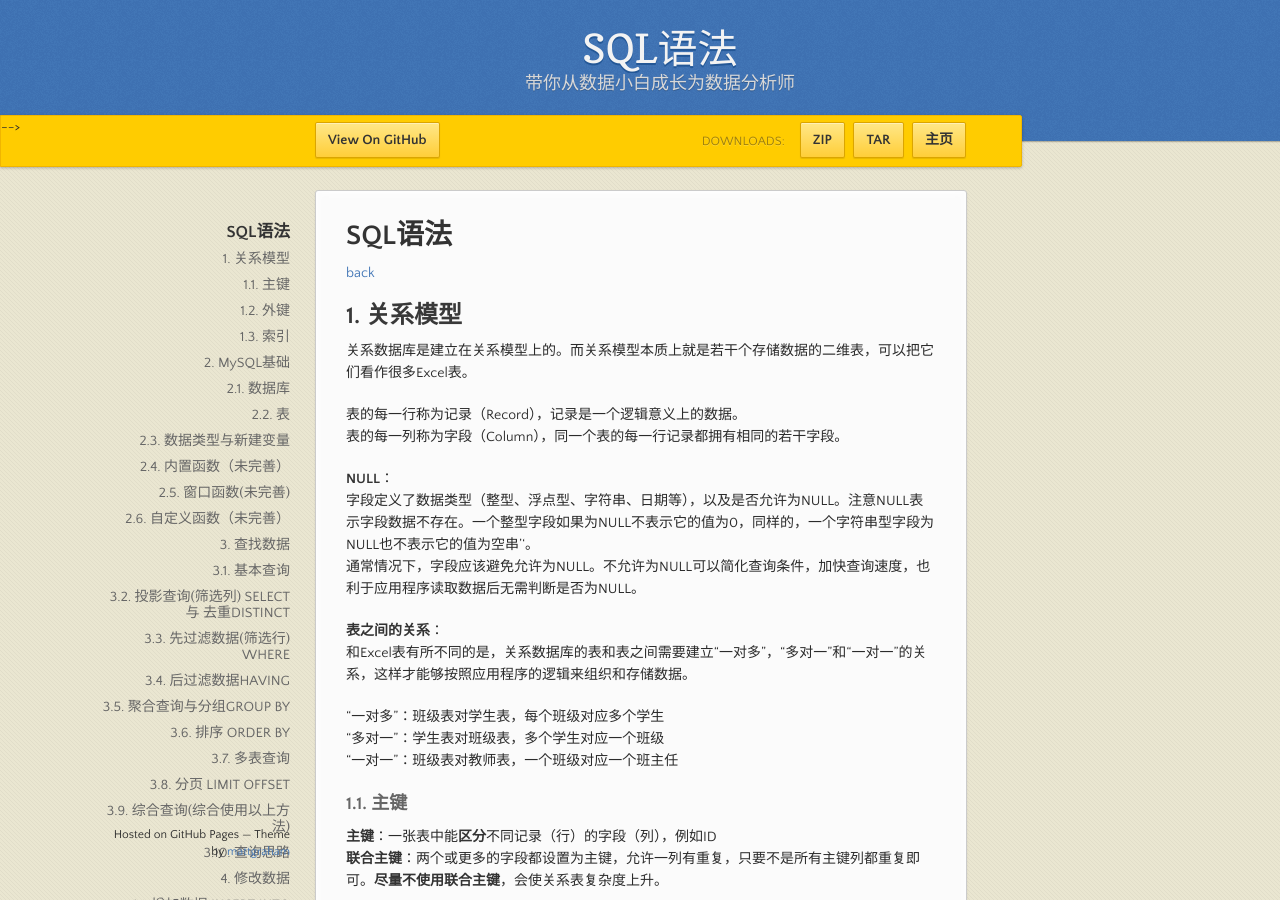
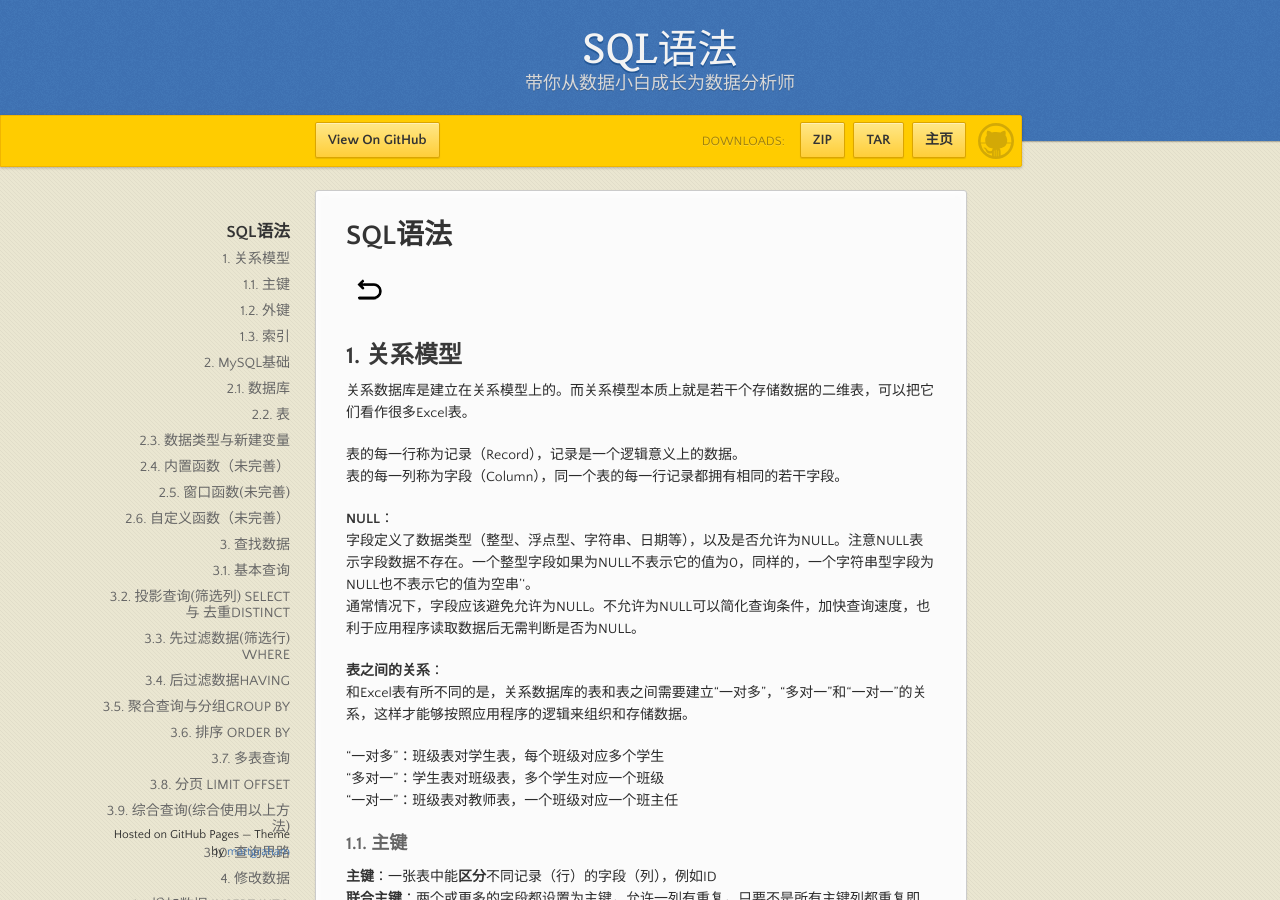
Before and after one commit to analy-liu/analy-liu.github.io, a Jekyll site: the page built from _posts/2022-06-01-SQL语法.md, in a window 1280 px wide and 900 px high. Built offline with Jekyll 4.4.1, drawn with Linux system fonts in a browser that asks for light colours.

Commit message:
修改返回按钮

```diff
--- a/_layouts/default.html
+++ b/_layouts/default.html
@@ -23,11 +23,7 @@
       </header>
 
       <div id="banner">
-        <!-- <div id = "home">
-          <!-- <span id="home"> -->
-          <!-- <a href="https://analy-liu.github.io/"><img src="{{ site.github.repository_url }}/blob/main/assets/images/home.svg"/></a> -->
-          <!-- </span> -->
-        <!-- </div> --> -->
+          <span id="logo"></span>
 
         <a href="{{ site.github.repository_url }}" class="button fork"><strong>View On GitHub</strong></a>
         {% if site.show_downloads %}
--- a/_posts/2022-06-01-SQL语法.md
+++ b/_posts/2022-06-01-SQL语法.md
@@ -5,7 +5,7 @@ layout: default
 
 # SQL语法
 
-[back](./)
+[![返回](/assets/images/back.png)](../../../../)
 
 ## 1. 关系模型
 
```
Also changed, not shown: _posts/2022-06-02-PandasNote.md (+0 -1 lines), _posts/2022-07-04-Pandas_IO.md (+0 -1 lines), _posts/2022-07-05-python_index.md (+1 -1 lines).
